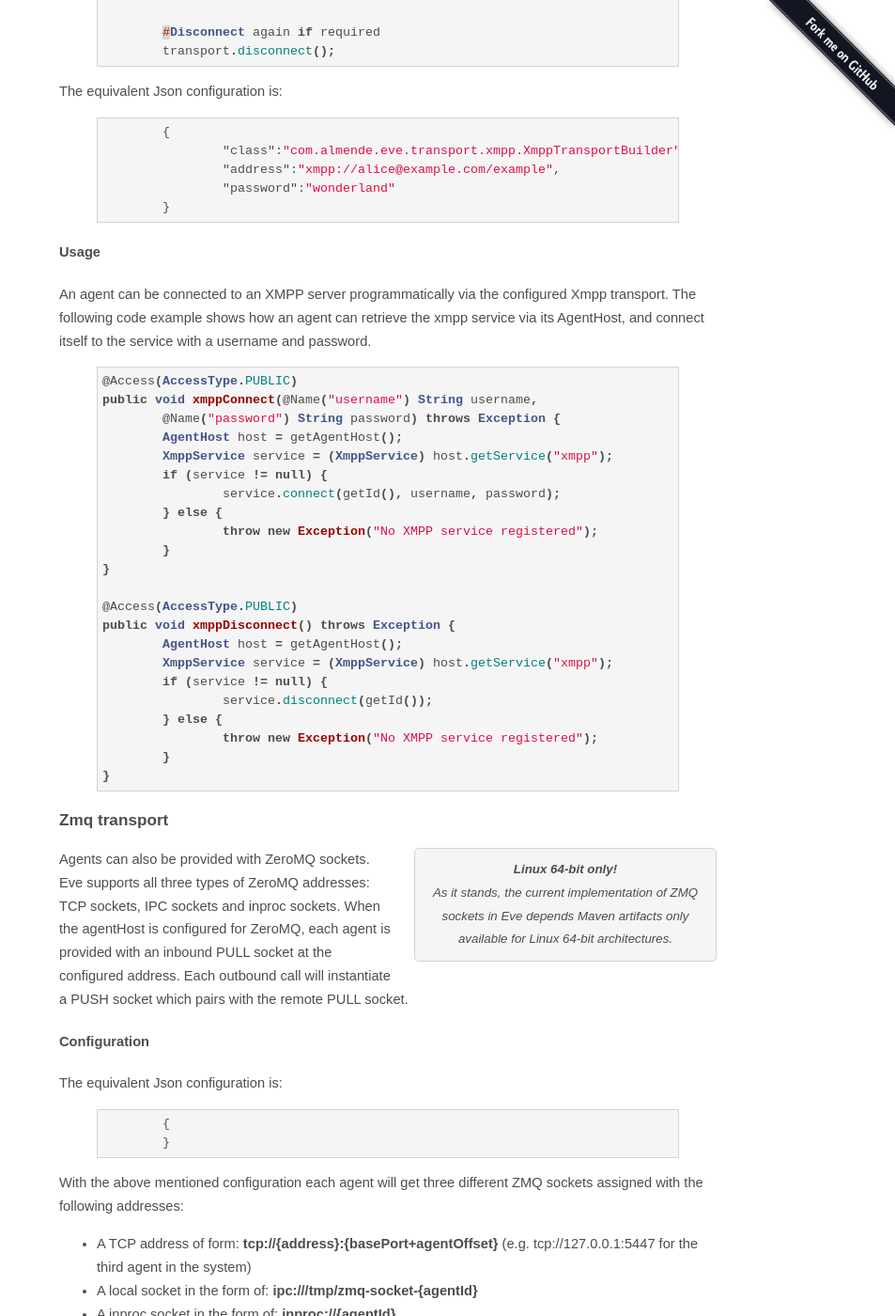
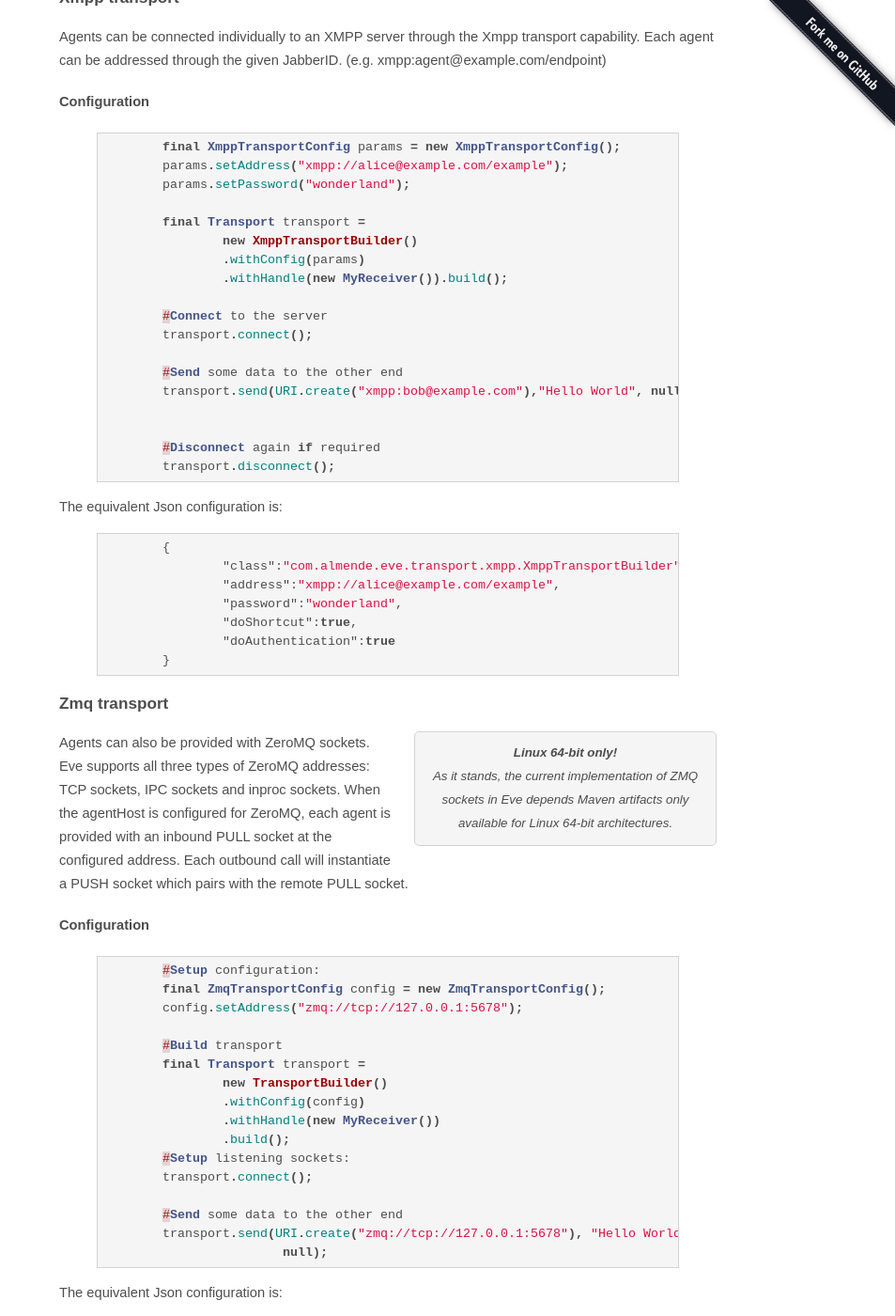
Before and after one commit to almende/eve, a Jekyll site: the page built from implementations/java/capabilities.md, in a window 1280 px wide and 1400 px high, scrolled down 4958 px. Shown: the whole window at 94% size, without its empty margins (327-1280 px from the left). Built offline with Jekyll 4.4.1, drawn with Linux system fonts in a browser that asks for light colours; some of the changed text lies outside the part shown.

Commit message:
More documentation on capabilities

```diff
--- a/implementations/java/capabilities.md
+++ b/implementations/java/capabilities.md
@@ -57,6 +57,15 @@
 
 A single Eve agent can have multiple Transports configured, each with its own URL structure.
 This allows exposure of the agents via multiple transports at the same time. This also means each agent has multiple addresses as well.
+
+#### Global transport configuration
+
+All transport capabilities share two configuration items:
+
+**doShortcut**: This option controls if the capability may bypass the network layer if it detects that the receiver of a message is actually hosted in the same VM. If this options is true, the message may be passed directly to the receiver, if false, the message is fully send through the network layer, included potential serializations, etc.
+
+**doAuthentication**: This option controls if the transport capability is responsible for fully determine the authentication of the remote endpoint on incoming messages. If true, the capability will enforce access authentication. (Within the HTTP transport this enforces SSL and basic authentication) If false, the capability will just accept the remote endpoints claimed senderUrl and use that as sender address.
+
 
 ### Http transport {#HttpTransport}
 
@@ -122,6 +131,8 @@
 		"servletUrl":"http://localhost:8080/agents/",
 		"id":"testAgent",
 		"servletLauncher":"JettyLauncher",
+		"doShortcut":true,
+		"doAuthentication":true,
 		"jetty":{
 			"port":8080,
 		}
@@ -163,6 +174,10 @@
 
 Besides the EveServlet, there is also a debug servlet available, which exposes a simpel debugging GUI when GET-ing the agent url. This debug servlet is implemented in class: com.almende.eve.transport.http.DebugServlet. Just replace EveServlet with DebugServlet in the above mentioned configuration.
 
+### Websocket transport {#WSTransport}
+
+TODO
+
 ### Xmpp transport {#XmppTransport}
 
 Agents can be connected individually to an XMPP server through the Xmpp transport capability. Each agent can be addressed through the given JabberID. (e.g. xmpp:agent@example.com/endpoint)
@@ -196,40 +211,10 @@
 	{
 		"class":"com.almende.eve.transport.xmpp.XmppTransportBuilder",
 		"address":"xmpp://alice@example.com/example",
-		"password":"wonderland"
+		"password":"wonderland",
+		"doShortcut":true,
+		"doAuthentication":true
 	}
-{% endhighlight %}
-
-#### Usage
-
-An agent can be connected to an XMPP server programmatically via the configured
-Xmpp transport. The following code example shows how an agent can retrieve the
-xmpp service via its AgentHost,
-and connect itself to the service with a username and password.
-
-{% highlight java %}
-@Access(AccessType.PUBLIC)
-public void xmppConnect(@Name("username") String username,
-	@Name("password") String password) throws Exception {
-	AgentHost host = getAgentHost();
-	XmppService service = (XmppService) host.getService("xmpp");
-	if (service != null) {
-		service.connect(getId(), username, password);
-	} else {
-		throw new Exception("No XMPP service registered");
-	}
-}
-
-@Access(AccessType.PUBLIC)
-public void xmppDisconnect() throws Exception {
-	AgentHost host = getAgentHost();
-	XmppService service = (XmppService) host.getService("xmpp");
-	if (service != null) {
-		service.disconnect(getId());
-	} else {
-		throw new Exception("No XMPP service registered");
-	}
-}
 {% endhighlight %}
 
 ### Zmq transport {#ZmqTransport}
@@ -243,18 +228,38 @@
 #### Configuration
 
 {% highlight java %}
+	#Setup configuration:
+	final ZmqTransportConfig config = new ZmqTransportConfig();
+	config.setAddress("zmq://tcp://127.0.0.1:5678");
 
+	#Build transport
+	final Transport transport =
+		new TransportBuilder()
+		.withConfig(config)
+		.withHandle(new MyReceiver())
+		.build();
+	#Setup listening sockets:
+	transport.connect();
+
+	#Send some data to the other end
+	transport.send(URI.create("zmq://tcp://127.0.0.1:5678"), "Hello World",
+			null);
 {% endhighlight %}
 
 The equivalent Json configuration is:
 {% highlight json %}
 	{
+		"class":"com.almende.eve.transport.zmq.ZmqTransportBuilder",
+		"address":"zmq://tcp://127.0.0.1:5678",
+		"doShortcut":true,
+		"doAuthentication":true
 	}
 {% endhighlight %}
 
-With the above mentioned configuration each agent will get three different ZMQ sockets assigned with the following addresses:
+With the above mentioned configuration each agent will get a ZMQ socket assigned with the following address: tcp://127.0.0.1:5678.
+The ZMQ transport supports all three ZMQ address types:
 
-- A TCP address of form:  **tcp://{address}:{basePort+agentOffset}** (e.g.  tcp://127.0.0.1:5447 for the third agent in the system)
+- A TCP address of form:  **tcp://{address}:{basePort+agentOffset}** (e.g.  tcp://127.0.0.1:5447 for the third agent in the system, is the baseport is 5444)
 - A local socket in the form of: **ipc:///tmp/zmq-socket-{agentId}**
 - A inproc socket in the form of: **inproc://{agentId}**
 
```
